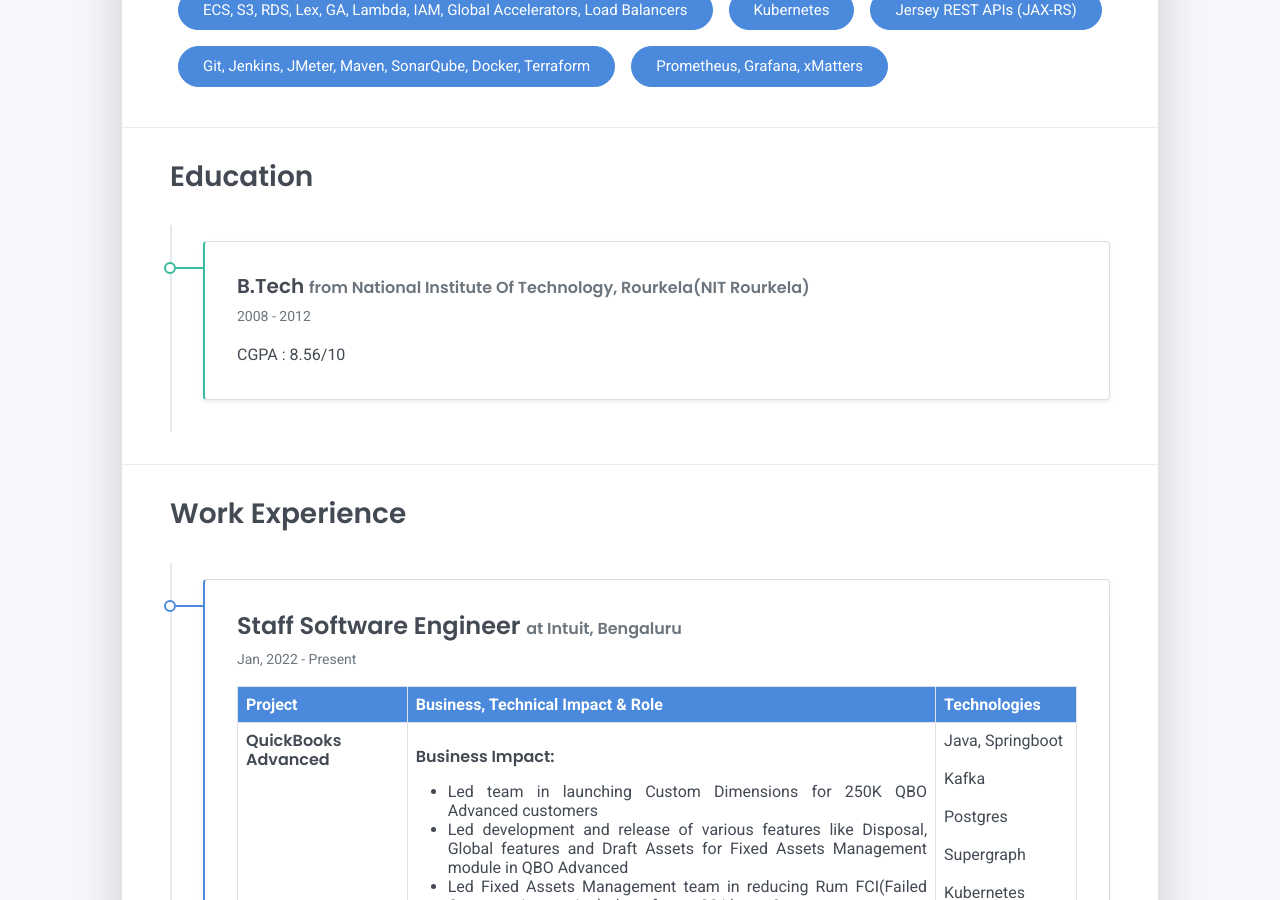
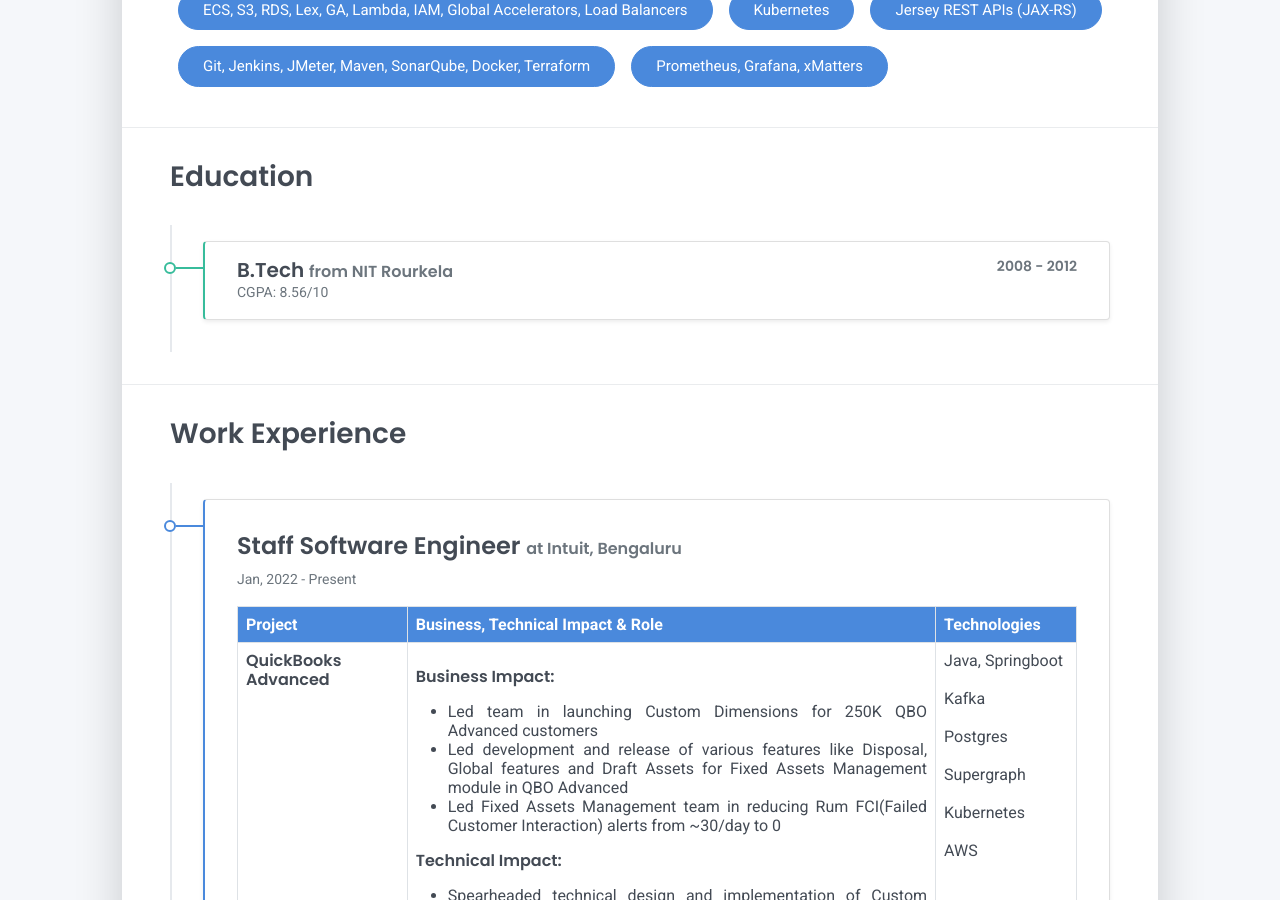
Before and after one commit to anandkshitiz/anandkshitiz.github.io, a Jekyll site: the page built from tabs/about.md, in a window 1280 px wide and 900 px high, scrolled down 1163 px. Built offline with Jekyll 4.4.1, drawn with Linux system fonts in a browser that asks for light colours; some of the changed text lies outside the part shown.

Commit message:
main page resume

```diff
--- a/tabs/about/content/awards-section.html
+++ b/tabs/about/content/awards-section.html
@@ -4,7 +4,7 @@
         <div class="card h-100 shadow-sm border-left-success">
             <div class="card-body py-2 px-2">
                 <div class="h6 mb-0">Tesco Spotlight</div>
-                <div class="text-muted text-small">2020 | Tech Leadership</div>
+                <div class="text-muted text-small">2024 | Tech Leadership</div>
             </div>
         </div>
     </div>
--- a/tabs/about/content/education-section.html
+++ b/tabs/about/content/education-section.html
@@ -1,11 +1,9 @@
 <h2 class="h3 mb-3">Education</h2>
 <div class="timeline">
     <div class="timeline-card timeline-card-success card shadow-sm">
-        <div class="card-body">
-            <div class="h5 mb-1">B.Tech <span class="text-muted h6">from National Institute Of Technology, Rourkela(NIT
-                    Rourkela)</span></div>
-            <div class="text-muted text-small mb-2">2008 - 2012</div>
-            <div>CGPA : 8.56/10</div>
+        <div class="card-body py-2">
+            <div class="h5 mb-0">B.Tech <span class="text-muted h6">from NIT Rourkela</span> <span class="text-muted text-small float-end">2008 - 2012</span></div>
+            <div class="text-muted small">CGPA: 8.56/10</div>
         </div>
     </div>
 </div>
```
